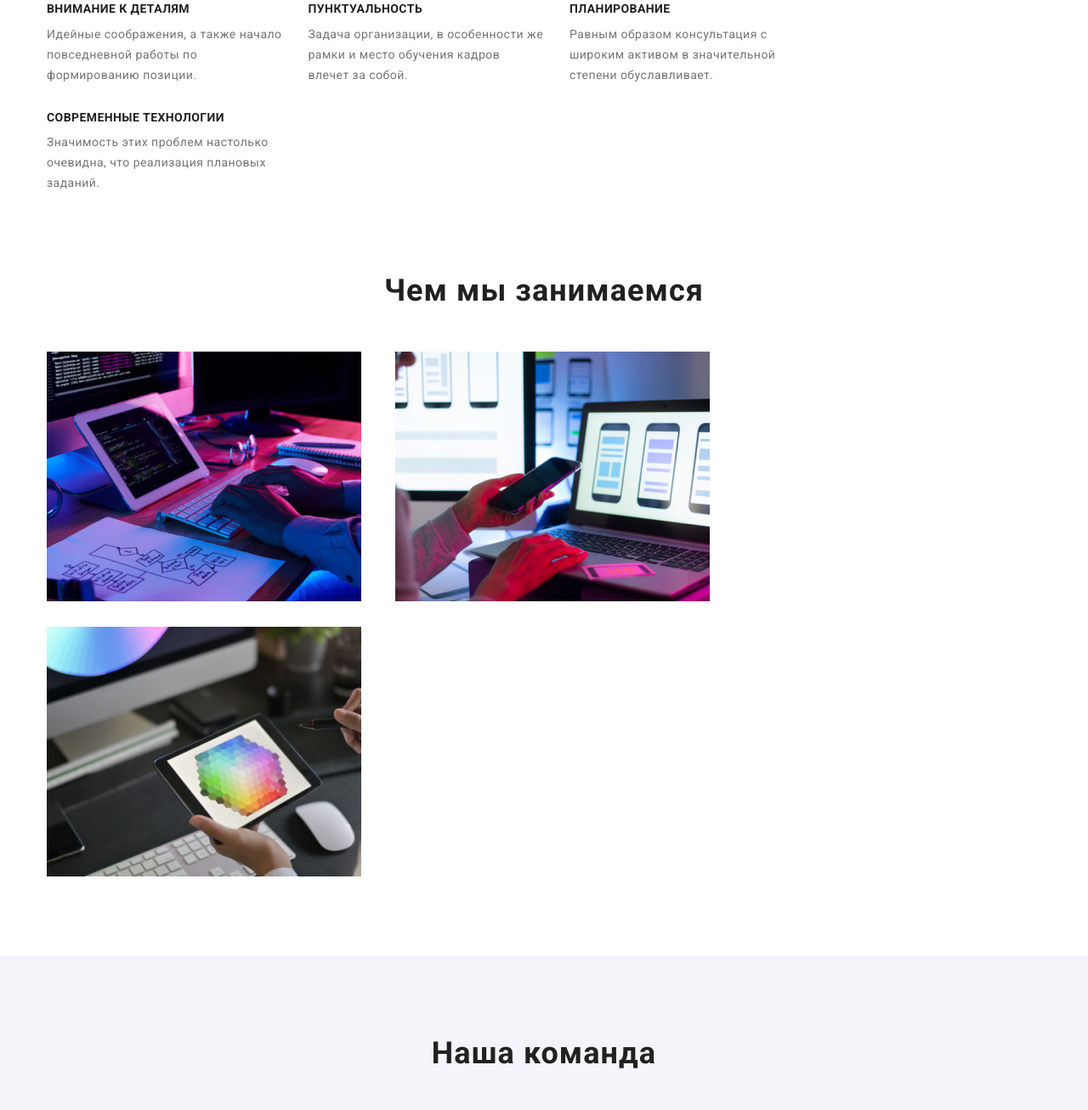
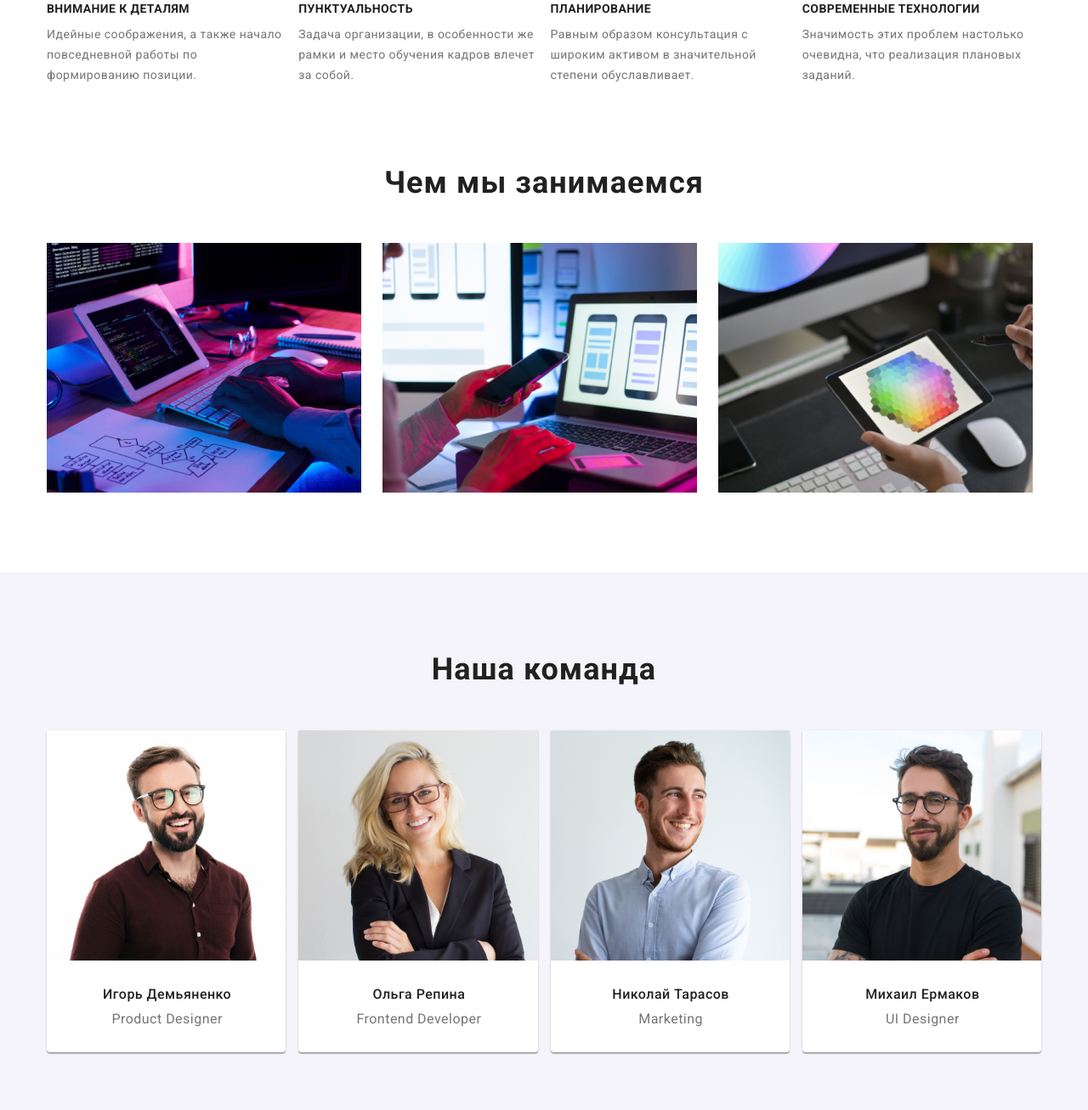
Before and after one commit to AlexGvozdik/goit-markup-hw-03, a plain HTML site: page index.html in a window 1280 px wide. Shown: the part 773-2080 px from the top of the page at 85% size. Drawn offline with nearby package versions, Linux system fonts and the light colour scheme.

Commit message:
фиксит

```diff
--- a/css/style.css
+++ b/css/style.css
@@ -220,12 +220,15 @@ address {
 .features-list {
   display: flex;
   flex-wrap: wrap;
-  margin: -15px;
+  margin-left: -15px;
+  margin-top: -15px;
 }
 
 .features-item {
-  flex-basis: calc((100% - 90px) / 4);
-  margin: 15px;
+  flex-basis: calc(100% / 4 - 15px);
+
+  margin-left: 15px;
+  margin-top: 15px;
 }
 
 .features-item-title {
@@ -259,12 +262,14 @@ address {
 .duties-list {
   display: flex;
   flex-wrap: wrap;
-  margin: -15px;
+  margin-left: -15px;
+  margin-top: -15px;
 }
 
 .duties-item {
-  flex-basis: calc((100% - 60px) / 3);
-  margin: 15px;
+  flex-basis: calc(100% / 3 - 15px);
+  margin-left: 15px;
+  margin-top: 15px;
 }
 
 /* ==================== END DUTIES ===================== */
@@ -287,7 +292,8 @@ address {
 .staff-list {
   display: flex;
   flex-wrap: wrap;
-  margin: -15px;
+  margin-left: -15px;
+  margin-top: -15px;
 }
 
 .staff-info-title {
@@ -314,8 +320,9 @@ address {
 }
 
 .staff-item-card {
-  flex-basis: calc((100% - 90px) / 4);
-  margin: 15px;
+  flex-basis: calc(100% / 4 - 15px);
+  margin-left: 15px;
+  margin-top: 15px;
 }
 
 .staff-info {
@@ -403,12 +410,14 @@ address {
   display: flex;
   flex-wrap: wrap;
 
-  margin: -15px;
+  margin-left: -15px;
+  margin-right: -15px;
 }
 
 .port-item-card {
-  flex-basis: calc((100% - 60px) / 3);
-  margin: 15px;
+  flex-basis: calc(100% / 3 - 15px);
+  margin-left: 15px;
+  margin-top: 15px;
 
   background-color: var(--primary-background-color);
 }
--- a/index.html
+++ b/index.html
@@ -102,15 +102,15 @@
                 </h2>
                 <ul class="duties-list list">
                     <li class="duties-item">
-                        <img src="./img/serveces/typing.jpg" alt="Набор кода" width="370" height="294"
+                        <img src="./img/serveces/typing.jpg" alt="Набор кода"
                             class="duties-item-photo">
                     </li>
                     <li class="duties-item">
-                        <img src="./img/serveces/scanning.jpg" alt="Сканирование" width="370" height="294"
+                        <img src="./img/serveces/scanning.jpg" alt="Сканирование"
                             class="duties-item-photo">
                     </li>
                     <li class="duties-item">
-                        <img src="./img/serveces/colour-choosing.jpg" alt="Выбор цвета" width="370" height="294"
+                        <img src="./img/serveces/colour-choosing.jpg" alt="Выбор цвета"
                             class="duties-item-photo">
                     </li>
                 </ul>
@@ -125,7 +125,7 @@
                 <ul class="staff-list list">
                     <li class="staff-item-card">
                         <img src="./img/our-team/Igor.jpg" lang="en" alt="Фото нашего Product Designer"
-                            class="staff-card-image" width="270" height="260">
+                            class="staff-card-image">
                         <div class="staff-info">
                             <h3 class="staff-info-title title">
                                 Игорь Демьяненко
@@ -137,7 +137,7 @@
                     </li>
                     <li class="staff-item-card">
                         <img src="./img/our-team/Olga.jpg" lang="en" alt="Фото нашего  Frontend Developer"
-                            class="staff-card-image" width="270" height="260">
+                            class="staff-card-image">
                         <div class="staff-info">
                             <h3 class="staff-info-title title">
                                 Ольга Репина
@@ -149,7 +149,7 @@
                     </li>
                     <li class="staff-item-card">
                         <img src="./img/our-team/Nikolas.jpg" lang="en" alt="Фото нашего Marketing"
-                            class="staff-card-image" width="270" height="260">
+                            class="staff-card-image" >
                         <div class="staff-info">
                             <h3 class="staff-info-title title">
                                 Николай Тарасов
@@ -161,7 +161,7 @@
                     </li>
                     <li class="staff-item-card">
                         <img src="./img/our-team/Michail.jpg" lang="en" alt="Фото нашего UI Designer"
-                            class="staff-card-image" width="270" height="260">
+                            class="staff-card-image">
                         <div class="staff-info">
                             <h3 class="staff-info-title title">
                                 Михаил Ермаков
```
Also changed, not shown: portfolio.html (+9 -11 lines).
